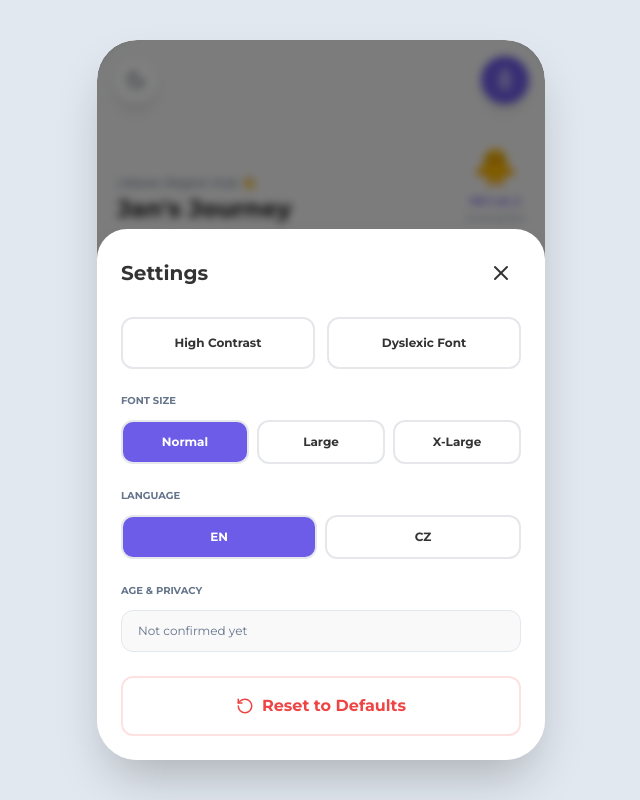
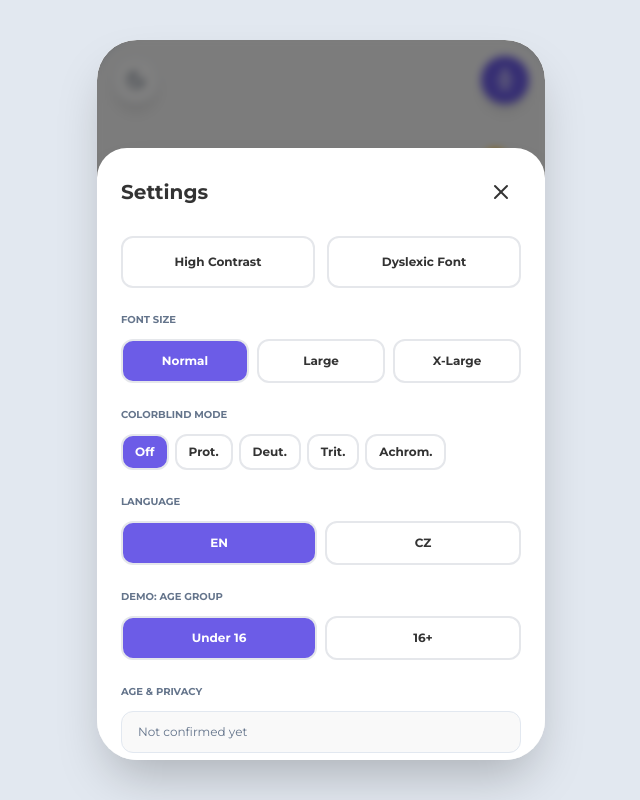
Before and after one commit to Stpoul/IDEATHLON-2026-PROJECT-copy, a React (Vite) app: page / in a window 1280 px wide. Both pictures are taken after a click on the button 824 px from the left and 80 px from the top of the page. Shown: the whole page, without its empty margins (319-959 px from the left). Built offline with nearby package versions, Linux system fonts and the light colour scheme.

Commit message:
feat: add SVG colorblind matrices, colorblind UI, ageGroup demo control to App

```diff
--- a/src/App.jsx
+++ b/src/App.jsx
@@ -16,6 +16,14 @@ const TABS = [
   { id: 'impact',  key: 'tab_impact',   Icon: BarChart2,     Screen: ImpactScreen  },
 ];
 
+const CB_OPTIONS = [
+  { value: 'none',          labelKey: 'cb_none'          },
+  { value: 'protanopia',    labelKey: 'cb_protanopia'    },
+  { value: 'deuteranopia',  labelKey: 'cb_deuteranopia'  },
+  { value: 'tritanopia',    labelKey: 'cb_tritanopia'    },
+  { value: 'achromatopsia', labelKey: 'cb_achromatopsia' },
+];
+
 export default function App() {
   const [activeTab, setActiveTab] = useState('roadmap');
   const [showAccess, setShowAccess] = useState(false);
@@ -28,6 +36,7 @@ export default function App() {
   const [language, setLanguage] = useState('en');
   const [hasConsent, setHasConsent] = useState(null);
   const [swipeResults, setSwipeResults] = useState({});
+  const [ageGroup, setAgeGroup] = useState('under16');
 
   // Accessibility
   const [darkMode, setDarkMode] = useState(false);
@@ -43,6 +52,8 @@ export default function App() {
     });
   };
 
+  const handleAddXp = () => setXp(prev => Math.min(prev + 100, 999));
+
   const { Screen: ActiveScreen } = TABS.find(tab => tab.id === activeTab);
 
   useEffect(() => {
@@ -57,6 +68,25 @@ export default function App() {
   }, [darkMode, highContrast, dyslexic, textSize, cb]);
 
   return (
+    <>
+      {/* SVG colorblind filter matrices — hidden, referenced by CSS filter-* classes */}
+      <svg aria-hidden="true" style={{ position: 'absolute', width: 0, height: 0, overflow: 'hidden' }}>
+        <defs>
+          <filter id="protanopia">
+            <feColorMatrix type="matrix" values="0.567 0.433 0 0 0  0.558 0.442 0 0 0  0 0.242 0.758 0 0  0 0 0 1 0" />
+          </filter>
+          <filter id="deuteranopia">
+            <feColorMatrix type="matrix" values="0.625 0.375 0 0 0  0.7 0.3 0 0 0  0 0.3 0.7 0 0  0 0 0 1 0" />
+          </filter>
+          <filter id="tritanopia">
+            <feColorMatrix type="matrix" values="0.95 0.05 0 0 0  0 0.433 0.567 0 0  0 0.475 0.525 0 0  0 0 0 1 0" />
+          </filter>
+          <filter id="achromatopsia">
+            <feColorMatrix type="matrix" values="0.299 0.587 0.114 0 0  0.299 0.587 0.114 0 0  0.299 0.587 0.114 0 0  0 0 0 1 0" />
+          </filter>
+        </defs>
+      </svg>
+
       <div className="bg-slate-200 flex items-center justify-center min-h-[100dvh]">
         <div className="relative w-full max-w-[448px] h-[100dvh] md:h-[90vh] md:max-h-[800px] mx-auto flex flex-col overflow-hidden bg-[var(--background)] shadow-2xl md:rounded-[40px] text-[var(--foreground)] transition-all">
 
@@ -84,6 +114,8 @@ export default function App() {
                   <h2 className="text-xl font-bold">{t(language, 'settings')}</h2>
                   <button onClick={() => setShowAccess(false)} className="p-2"><X /></button>
                 </div>
+
+                {/* Visual toggles */}
                 <div className="grid grid-cols-2 gap-3 mb-6">
                   <button
                     onClick={() => setHighContrast(!highContrast)}
@@ -98,6 +130,8 @@ export default function App() {
                     {t(language, 'dyslexic_font')}
                   </button>
                 </div>
+
+                {/* Font size */}
                 <div className="mb-6">
                   <h3 className="text-[10px] font-bold uppercase text-[var(--muted-foreground)] mb-3">{t(language, 'font_size')}</h3>
                   <div className="flex gap-2">
@@ -117,6 +151,22 @@ export default function App() {
                   </div>
                 </div>
 
+                {/* Colorblind Mode */}
+                <div className="mb-6">
+                  <h3 className="text-[10px] font-bold uppercase text-[var(--muted-foreground)] mb-3">{t(language, 'settings_colorblind')}</h3>
+                  <div className="flex gap-1.5 flex-wrap">
+                    {CB_OPTIONS.map(({ value, labelKey }) => (
+                      <button
+                        key={value}
+                        onClick={() => setCb(value)}
+                        className={`px-3 py-2 rounded-xl border-2 font-bold text-xs ${cb === value ? 'bg-[var(--primary)] text-white' : ''}`}
+                      >
+                        {t(language, labelKey)}
+                      </button>
+                    ))}
+                  </div>
+                </div>
+
                 {/* Language */}
                 <div className="mb-6">
                   <h3 className="text-[10px] font-bold uppercase text-[var(--muted-foreground)] mb-3">{t(language, 'settings_language')}</h3>
@@ -128,6 +178,25 @@ export default function App() {
                         className={`flex-1 py-3 rounded-xl border-2 font-bold text-xs uppercase ${language === lang ? 'bg-[var(--primary)] text-white' : ''}`}
                       >
                         {lang}
+                      </button>
+                    ))}
+                  </div>
+                </div>
+
+                {/* Age Group (Demo) */}
+                <div className="mb-6">
+                  <h3 className="text-[10px] font-bold uppercase text-[var(--muted-foreground)] mb-3">{t(language, 'settings_age_group')}</h3>
+                  <div className="flex gap-2">
+                    {[
+                      { value: 'under16', labelKey: 'age_under16' },
+                      { value: '16plus',  labelKey: 'age_16plus'  },
+                    ].map(({ value, labelKey }) => (
+                      <button
+                        key={value}
+                        onClick={() => setAgeGroup(value)}
+                        className={`flex-1 py-3 rounded-xl border-2 font-bold text-xs ${ageGroup === value ? 'bg-[var(--primary)] text-white' : ''}`}
+                      >
+                        {t(language, labelKey)}
                       </button>
                     ))}
                   </div>
@@ -173,6 +242,8 @@ export default function App() {
               onConsent={setHasConsent}
               swipeResults={swipeResults}
               onSwipeResult={handleSwipeResult}
+              ageGroup={ageGroup}
+              onAddXp={handleAddXp}
             />
           </main>
 
@@ -195,6 +266,7 @@ export default function App() {
           </nav>
         </div>
       </div>
+    </>
   );
 }
 
```
Lines whose indentation alone changed are shown as unchanged.
